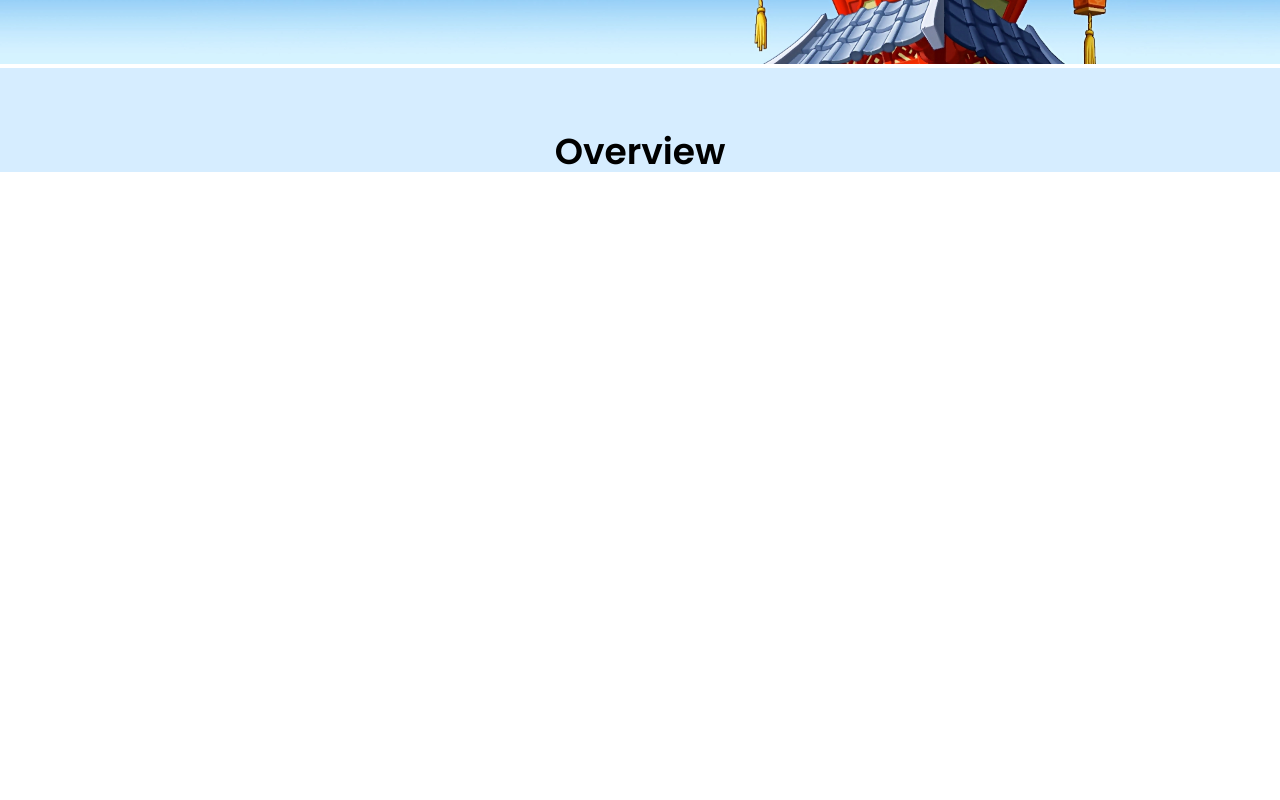
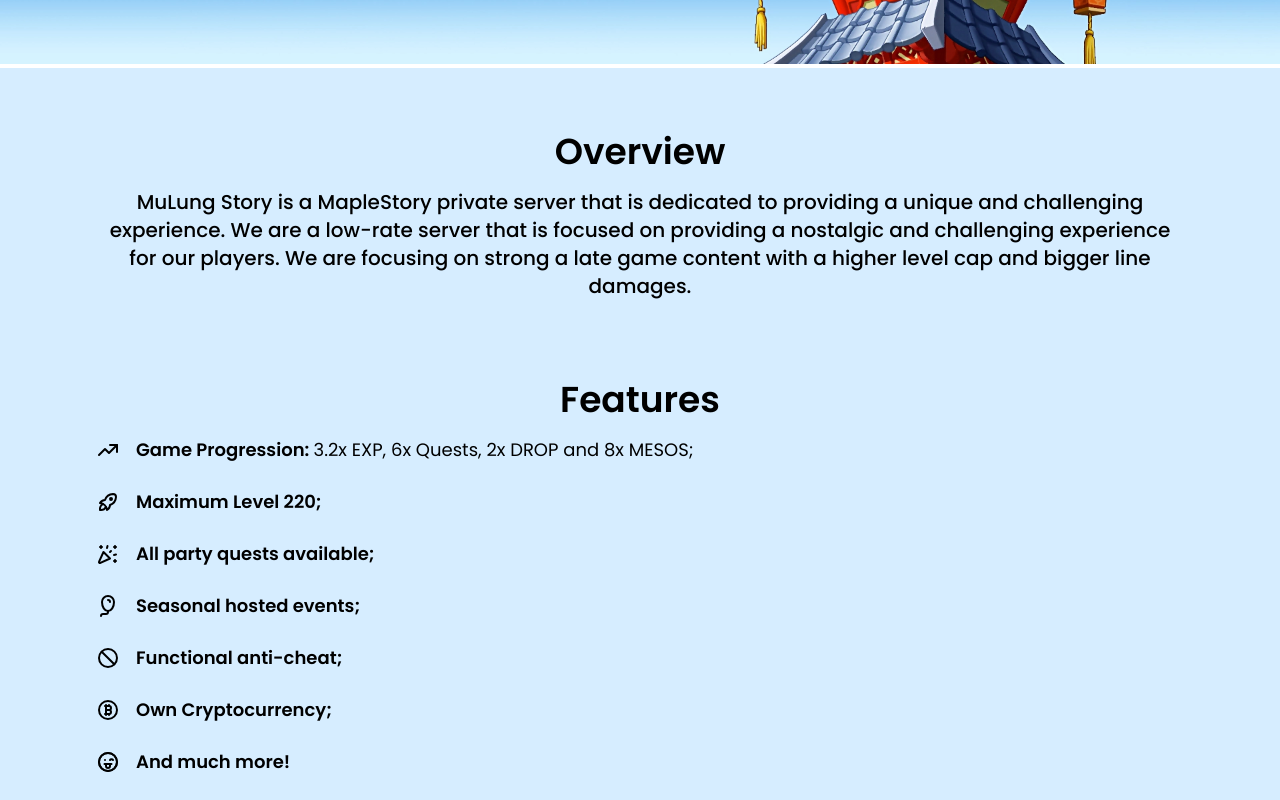
Before and after one commit to maiconlara/maplestory, a React (Vite) app: page / in a window 1280 px wide. Shown: the part 636-1436 px from the top of the page. Before the commit the page ends 808 px from the top, so only its background shows below. Built offline with nearby package versions, Linux system fonts and the light colour scheme; the HTML template or start-up script is replaced by a standard one.

Commit message:
feat: adding feature section

```diff
--- a/src/pages/home.tsx
+++ b/src/pages/home.tsx
@@ -1,3 +1,12 @@
+import {
+  IconBalloon,
+  IconBan,
+  IconCoinBitcoin,
+  IconConfetti,
+  IconMoodTongueWink,
+  IconRocket,
+  IconTrendingUp,
+} from "@tabler/icons-react";
 import DefaultButton from "../components/default-button";
 import { useTabTitle } from "../hooks/useTabTitle";
 
@@ -14,16 +23,79 @@
           </p>
         </div>
         <div className="flex flex-row gap-6">
-          <DefaultButton text="get started" />
-          <DefaultButton text="read more" />
+          <DefaultButton text="get started" link="download" />
+          <DefaultButton text="read more" link="#overview" useHref />
         </div>
       </div>
       <div className="flex flex-none  w-full h-1 bg-white" />
 
-      <div className="flex flex-col w-full px-24 h-full mt-16 justify-center items-center">
-        <p className="font-poppins font-semibold text-4xl ">
-          Overview
-        </p>
+      <div className="flex flex-col w-full max-w-full px-24 h-full mt-16 justify-center items-center gap-20 mb-6">
+        <div className="flex flex-col w-full items-center justify-center gap-4 ">
+          <p id="overview" className="font-poppins font-semibold text-4xl ">
+            Overview
+          </p>
+          <p className="font-poppins font-medium text-xl text-center  ">
+            MuLung Story is a MapleStory private server that is dedicated to
+            providing a unique and challenging experience. We are a low-rate
+            server that is focused on providing a nostalgic and challenging
+            experience for our players. We are focusing on strong a late game
+            content with a higher level cap and bigger line damages.
+          </p>
+        </div>
+        <div className="flex flex-col w-full items-center justify-center gap-4 ">
+          <p className="font-poppins font-semibold text-4xl ">Features</p>
+          <div className="flex flex-col gap-6 w-full justify-start ">
+            <div className="flex flex-row gap-4 w-full items-center justify-start ">
+              <IconTrendingUp size={24} />
+              <p className="font-poppins font-semibold text-lg">
+                Game Progression:{" "}
+                <span className="font-normal font-poppins">
+                  {" "}
+                  3.2x EXP, 6x Quests, 2x DROP and 8x MESOS;{" "}
+                </span>{" "}
+              </p>
+            </div>
+
+            <div className="flex flex-row gap-4 w-full items-center justify-start ">
+              <IconRocket size={24} />
+              <p className="font-poppins font-semibold text-lg">
+                Maximum Level 220;
+              </p>
+            </div>
+
+            <div className="flex flex-row gap-4 w-full items-center justify-start ">
+              <IconConfetti size={24} />
+              <p className="font-poppins font-semibold text-lg">
+                All party quests available;
+              </p>
+            </div>
+
+            <div className="flex flex-row gap-4 w-full items-center justify-start ">
+              <IconBalloon size={24} />
+              <p className="font-poppins font-semibold text-lg">
+                Seasonal hosted events;
+              </p>
+            </div>
+            <div className="flex flex-row gap-4 w-full items-center justify-start ">
+              <IconBan size={24} />
+              <p className="font-poppins font-semibold text-lg">
+                Functional anti-cheat;
+              </p>
+            </div>
+            <div className="flex flex-row gap-4 w-full items-center justify-start ">
+              <IconCoinBitcoin size={24} />
+              <p className="font-poppins font-semibold text-lg">
+                Own Cryptocurrency;
+              </p>
+            </div>
+            <div className="flex flex-row gap-4 w-full items-center justify-start ">
+              <IconMoodTongueWink size={24} />
+              <p className="font-poppins font-semibold text-lg">
+                And much more!
+              </p>
+            </div>
+          </div>
+        </div>
       </div>
     </div>
   );
```
